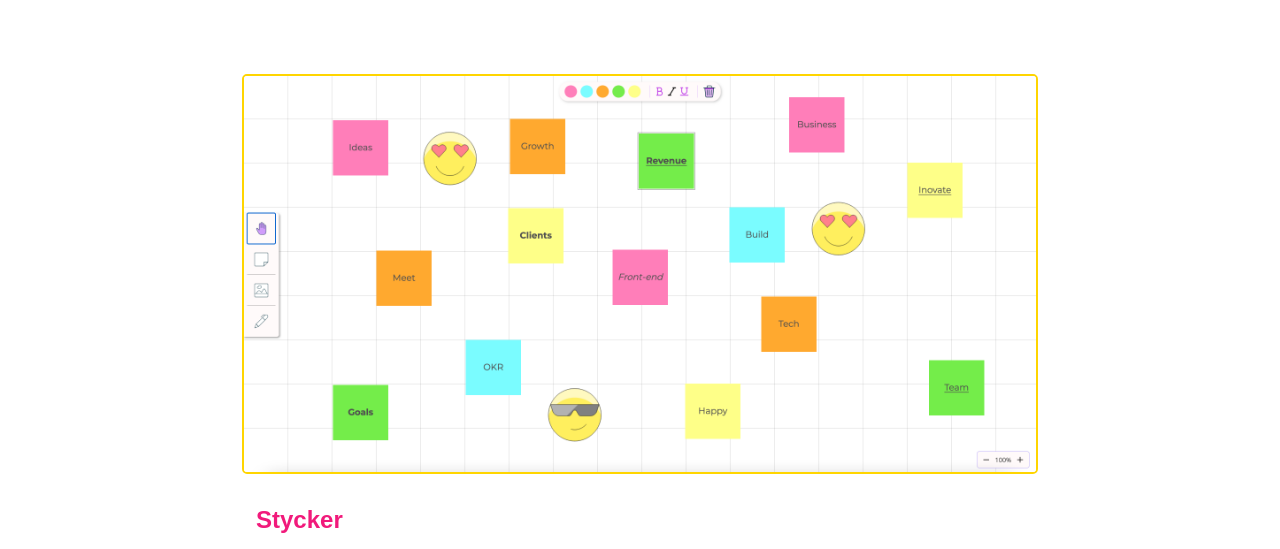
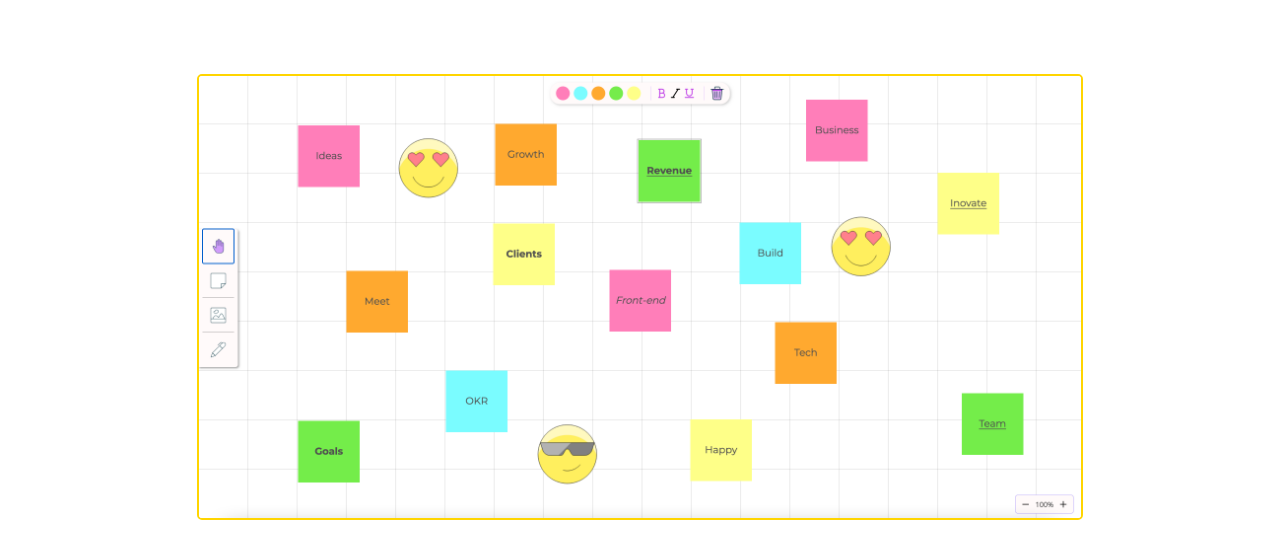
Before and after one commit to ygorlf/ygorfonseca.com, a Gatsby site: page /projects in a window 1280 px wide. Shown: the part 212-761 px from the top of the page. Built offline with nearby package versions, Linux system fonts and the light colour scheme; Gatsby itself is replaced by a stand-in of ours.

Commit message:
Using Gatsby Static Image on Projects Page

```diff
--- a/gatsby-config.ts
+++ b/gatsby-config.ts
@@ -9,7 +9,7 @@ const config: GatsbyConfig = {
   // If you use VSCode you can also use the GraphQL plugin
   // Learn more at: https://gatsby.dev/graphql-typegen
   graphqlTypegen: true,
-  plugins: ["gatsby-plugin-styled-components"]
+  plugins: ["gatsby-plugin-styled-components", "gatsby-plugin-sharp", "gatsby-plugin-image"]
 };
 
 export default config;
--- a/package.json
+++ b/package.json
@@ -18,7 +18,10 @@
   "dependencies": {
     "babel-plugin-styled-components": "^2.1.4",
     "gatsby": "^5.11.0",
+    "gatsby-plugin-image": "^3.12.0",
+    "gatsby-plugin-sharp": "^5.12.0",
     "gatsby-plugin-styled-components": "^6.11.0",
+    "gatsby-source-filesystem": "^5.12.0",
     "react": "^18.2.0",
     "react-dom": "^18.2.0",
     "react-helmet": "^6.1.0",
--- a/src/pages/projects.tsx
+++ b/src/pages/projects.tsx
@@ -1,8 +1,7 @@
 import React from 'react';
 import type { PageProps } from 'gatsby';
 import styled, { keyframes } from 'styled-components';
-
-import board from '../images/board.png';
+import { StaticImage } from 'gatsby-plugin-image';
 
 import Layout from '../components/layout';
 import SEO from '../components/seo';
@@ -20,8 +19,14 @@ const ProjectsSection = styled.section`
   display: flex;
   align-items: center;
   flex-direction: column;
-  width: 100%;
+  max-width: 886px;
+  width: 70%;
+  margin: 0 auto;
   padding: 2rem 0;
+
+  @media (max-width: 1023px) {
+    width: 80%;
+  }
 `;
 
 const TitleGroup = styled.hgroup`
@@ -66,24 +71,12 @@ const ProjectItem = styled.div`
   flex-direction: column;
   justify-content: space-between;
   align-items: center;
-  width: 80%;
+  width: 100%;
   margin: 7rem auto 0;
 `;
 
-const ProjectImage = styled.img`
-  display: inline-block;
-  height: 50vh;
-  border-radius: 5px;
-  border: 2px solid #ffd500;
-
-  @media (max-width: 1023px) {
-    width: 100%;
-    height: auto;
-  }
-`;
-
 const ProjectInfo = styled.div`
-  width: 75%;
+  width: 100%;
 
   @media (max-width: 1023px) {
     width: 100%;
@@ -153,9 +146,18 @@ const ProjectsPage: React.FC<PageProps> = () => {
             <Highliter />
           </ProjectTitle>
         </TitleGroup>
-
         <ProjectItem>
-          <ProjectImage src={board} />
+          <StaticImage
+            src='../images/board.png'
+            alt='Canvas Whiteboard'
+            placeholder='blurred'
+            style={{
+              display: 'inline-block',
+              width: '100%',
+              border: '2px solid #ffd500',
+              borderRadius: '5px'
+            }}
+          />
           <ProjectInfo>
             <ProjectName>Stycker</ProjectName>
             <ProjectDescription>
```
Also changed, not shown: 1 other file.
